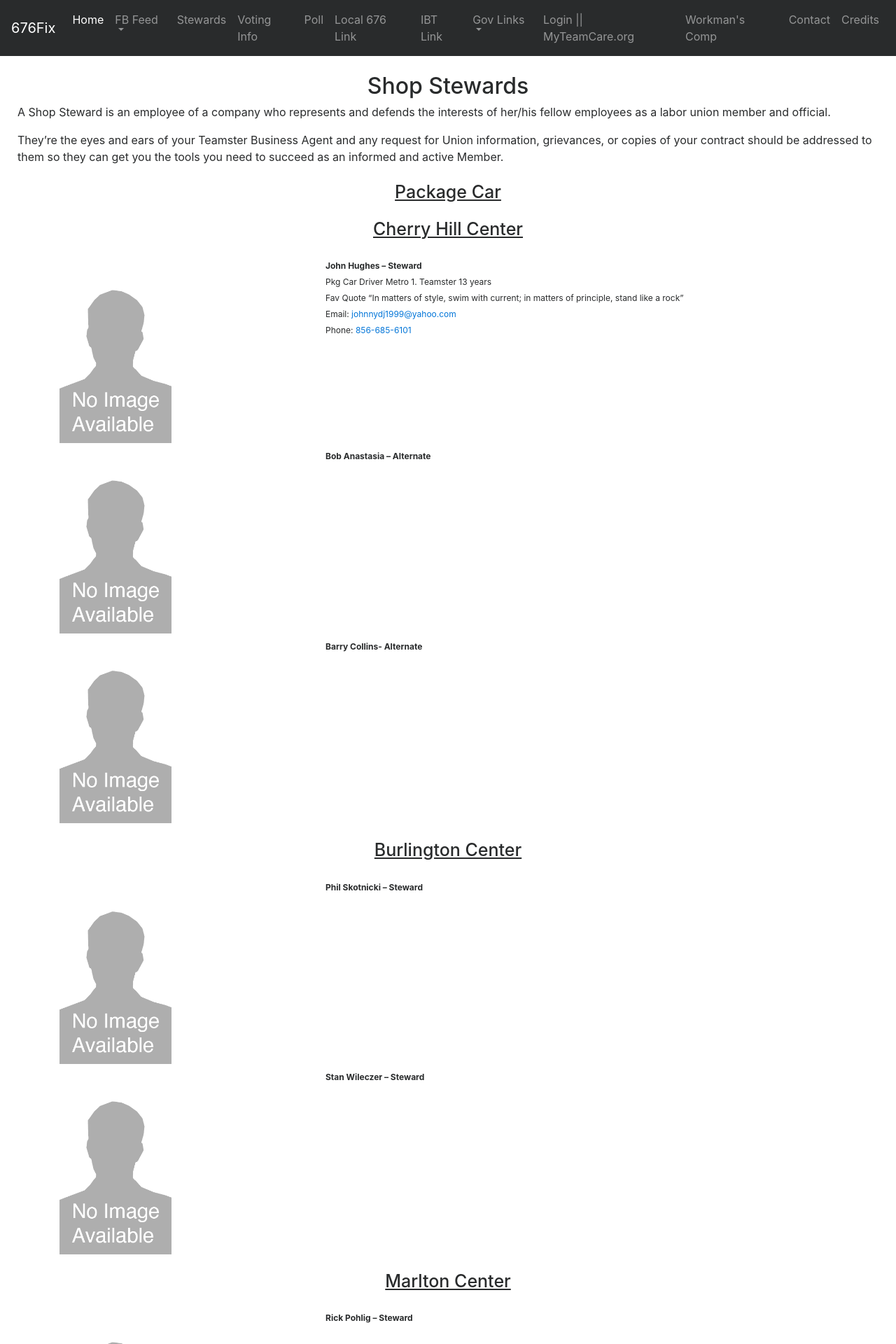
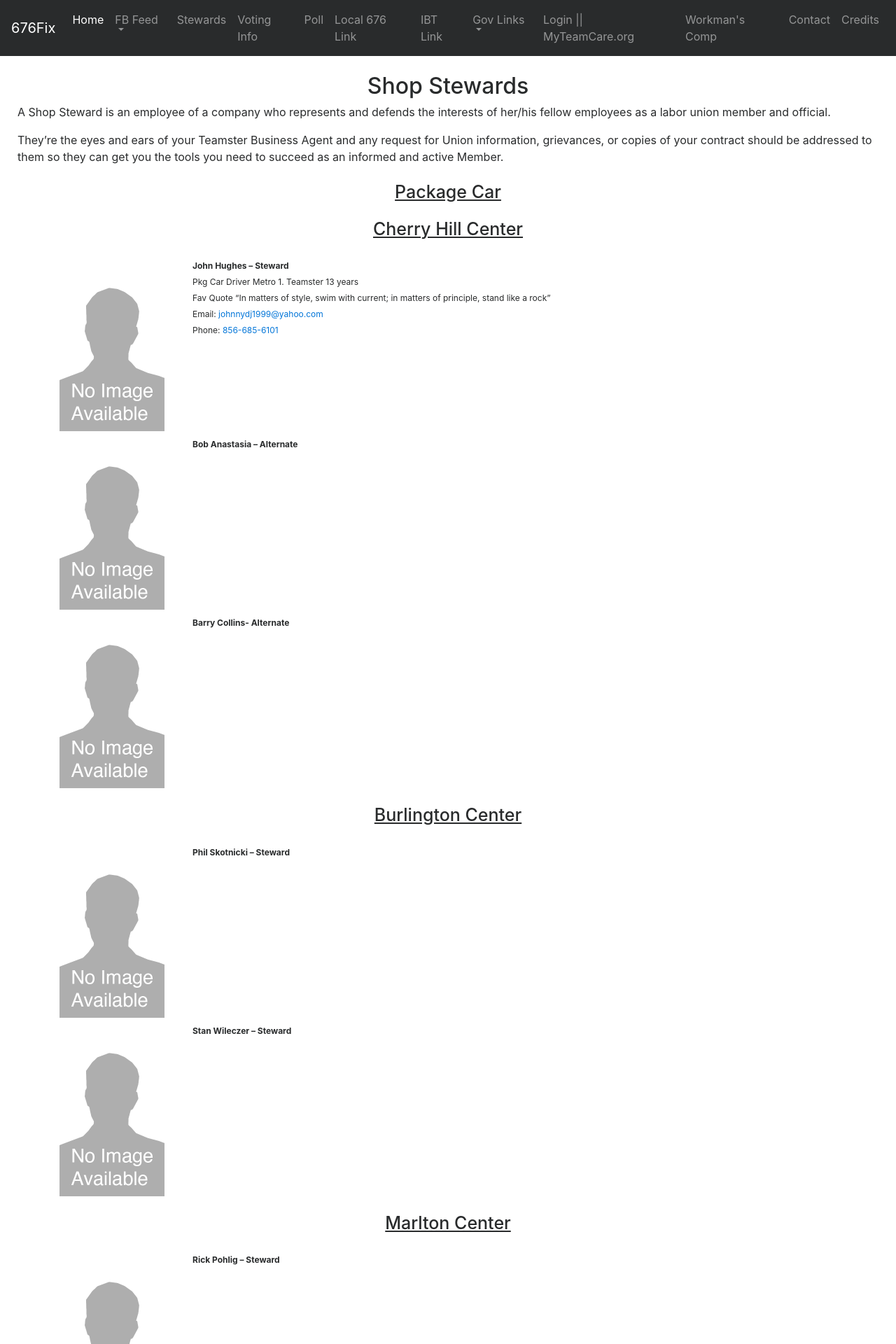
Before and after one commit to 676fix/main_web_page, a Jekyll site: the page built from pages/shop-stewards.html, in a window 1280 px wide. Shown: the top 1920 px of the page at 70% size. Built offline with Jekyll 4.4.1, drawn with Linux system fonts in a browser that asks for light colours.

Commit message:
Fix more image styling

```diff
--- a/css/index.css
+++ b/css/index.css
@@ -106,6 +106,11 @@ h3 {
   font-size: 12px;
 }
 
-.shop-steward img {
-  max-width: 100%;
+.image-container {
+  width: 100%;
 }
+
+.image-container img {
+  width: 100%;
+  max-width: 150px;
+}
--- a/pages/shop-stewards.html
+++ b/pages/shop-stewards.html
@@ -14,10 +14,12 @@ layout: default
   <div class='shop-steward'>
     <div class='container'>
       <div class='row'>
-        <div class='col col-3 col-md-2'>
+        <div class='col col-2'>
+          <div class='image-container'>
             <img src='/images/no-image-available.png' />
         </div>
-        <div class='col col-9 col-md-8 offset-md-2'>
+        </div>
+        <div class='col col-9 offset-col-1'>
           <p><strong>John Hughes – Steward</strong></p>
           <p>Pkg Car Driver Metro 1. Teamster 13 years</p>
           <p>Fav Quote “In matters of style, swim with current; in matters of principle, stand like a rock”</p>
@@ -31,10 +33,12 @@ layout: default
   <div class='shop-steward'>
     <div class='container'>
       <div class='row'>
-        <div class='col col-3 col-md-2'>
+        <div class='col col-2'>
+          <div class='image-container'>
             <img src='/images/no-image-available.png' />
         </div>
-        <div class='col col-9 col-md-8 offset-md-2'>
+        </div>
+        <div class='col col-9 offset-col-1'>
           <p><strong>Bob Anastasia – Alternate </strong></p>
         </div>
       </div>
@@ -44,10 +48,12 @@ layout: default
   <div class='shop-steward'>
     <div class='container'>
       <div class='row'>
-        <div class='col col-3 col-md-2'>
+        <div class='col col-2'>
+          <div class='image-container'>
             <img src='/images/no-image-available.png' />
         </div>
-        <div class='col col-9 col-md-8 offset-md-2'>
+        </div>
+        <div class='col col-9 offset-col-1'>
           <p><strong>Barry Collins- Alternate</strong></p>
         </div>
       </div>
@@ -59,10 +65,12 @@ layout: default
   <div class='shop-steward'>
     <div class='container'>
       <div class='row'>
-        <div class='col col-3 col-md-2'>
+        <div class='col col-2'>
+          <div class='image-container'>
             <img src='/images/no-image-available.png' />
         </div>
-        <div class='col col-9 col-md-8 offset-md-2'>
+        </div>
+        <div class='col col-9 offset-col-1'>
           <p><strong>Phil Skotnicki – Steward</strong></p>
         </div>
       </div>
@@ -72,10 +80,12 @@ layout: default
   <div class='shop-steward'>
     <div class='container'>
       <div class='row'>
-        <div class='col col-3 col-md-2'>
+        <div class='col col-2'>
+          <div class='image-container'>
             <img src='/images/no-image-available.png' />
         </div>
-        <div class='col col-9 col-md-8 offset-md-2'>
+        </div>
+        <div class='col col-9 offset-col-1'>
           <p><strong>Stan Wileczer – Steward</strong></p>
         </div>
       </div>
@@ -87,10 +97,12 @@ layout: default
   <div class='shop-steward'>
     <div class='container'>
       <div class='row'>
-        <div class='col col-3 col-md-2'>
+        <div class='col col-2'>
+          <div class='image-container'>
             <img src='/images/no-image-available.png' />
         </div>
-        <div class='col col-9 col-md-8 offset-md-2'>
+        </div>
+        <div class='col col-9 offset-col-1'>
           <p><strong>Rick Pohlig – Steward </strong></p>
         </div>
       </div>
@@ -100,10 +112,12 @@ layout: default
   <div class='shop-steward'>
     <div class='container'>
       <div class='row'>
-        <div class='col col-3 col-md-2'>
+        <div class='col col-2'>
+          <div class='image-container'>
             <img src='/images/no-image-available.png' />
         </div>
-        <div class='col col-9 col-md-8 offset-md-2'>
+        </div>
+        <div class='col col-9 offset-col-1'>
           <p><strong>Mel Young – Steward</strong></p>
         </div>
       </div>
@@ -113,10 +127,12 @@ layout: default
   <div class='shop-steward'>
     <div class='container'>
       <div class='row'>
-        <div class='col col-3 col-md-2'>
+        <div class='col col-2'>
+          <div class='image-container'>
             <img src='/images/no-image-available.png' />
         </div>
-        <div class='col col-9 col-md-8 offset-md-2'>
+        </div>
+        <div class='col col-9 offset-col-1'>
           <p><strong>Troy Jurmias – Alternate</strong></p>
         </div>
       </div>
@@ -128,10 +144,12 @@ layout: default
   <div class='shop-steward'>
     <div class='container'>
       <div class='row'>
-        <div class='col col-3 col-md-2'>
+        <div class='col col-2'>
+          <div class='image-container'>
             <img src='/images/no-image-available.png' />
         </div>
-        <div class='col col-9 col-md-8 offset-md-2'>
+        </div>
+        <div class='col col-9 offset-col-1'>
           <p><strong>Bill Beamer - Steward</strong></p>
         </div>
       </div>
@@ -141,10 +159,12 @@ layout: default
   <div class='shop-steward'>
     <div class='container'>
       <div class='row'>
-        <div class='col col-3 col-md-2'>
+        <div class='col col-2'>
+          <div class='image-container'>
             <img src='/images/no-image-available.png' />
         </div>
-        <div class='col col-9 col-md-8 offset-md-2'>
+        </div>
+        <div class='col col-9 offset-col-1'>
           <p><strong>Darren Cooker - Steward</strong></p>
         </div>
       </div>
@@ -156,10 +176,12 @@ layout: default
   <div class='shop-steward'>
     <div class='container'>
       <div class='row'>
-        <div class='col col-3 col-md-2'>
+        <div class='col col-2'>
+          <div class='image-container'>
             <img src='/images/shop-stewards/delpidio-doug.jpg' />
           </div>
-        <div class='col col-9 col-md-8 offset-md-2'>
+        </div>
+        <div class='col col-9 offset-col-1'>
           <p><strong>Doug DelPidio - Steward</strong></p>
           <p>Preload Metro 6. Teamster for 13 years.</p>
           <p>Favorite quote “The Strength of the Wolf is the Pack”</p>
@@ -173,10 +195,12 @@ layout: default
   <div class='shop-steward'>
     <div class='container'>
       <div class='row'>
-        <div class='col col-3 col-md-2'>
+        <div class='col col-2'>
+          <div class='image-container'>
             <img src='/images/no-image-available.png' />
         </div>
-        <div class='col col-9 col-md-8 offset-md-2'>
+        </div>
+        <div class='col col-9 offset-col-1'>
           <p><strong>Rick Howell- Steward</strong></p>
           <p>Preload QC. Teamster for 19 years</p>
           <p>Email: <a href='mailto:Rickhowell54@yahoo.com'>Rickhowell54@yahoo.com</a></p>
@@ -189,10 +213,12 @@ layout: default
   <div class='shop-steward'>
     <div class='container'>
       <div class='row'>
-        <div class='col col-3 col-md-2'>
+        <div class='col col-2'>
+          <div class='image-container'>
             <img src='/images/no-image-available.png' />
         </div>
-        <div class='col col-9 col-md-8 offset-md-2'>
+        </div>
+        <div class='col col-9 offset-col-1'>
           <p><strong>Chris Daley- Steward</strong></p>
         </div>
       </div>
@@ -202,10 +228,12 @@ layout: default
   <div class='shop-steward'>
     <div class='container'>
       <div class='row'>
-        <div class='col col-3 col-md-2'>
+        <div class='col col-2'>
+          <div class='image-container'>
             <img src='/images/no-image-available.png' />
         </div>
-        <div class='col col-9 col-md-8 offset-md-2'>
+        </div>
+        <div class='col col-9 offset-col-1'>
           <p><strong>Bob Buckley – Alternate</strong></p>
         </div>
       </div>
@@ -215,10 +243,12 @@ layout: default
   <div class='shop-steward'>
     <div class='container'>
       <div class='row'>
-        <div class='col col-3 col-md-2'>
+        <div class='col col-2'>
+          <div class='image-container'>
             <img src='/images/no-image-available.png' />
         </div>
-        <div class='col col-9 col-md-8 offset-md-2'>
+        </div>
+        <div class='col col-9 offset-col-1'>
           <p><strong>Steve Rudolph – Alternate</strong></p>
         </div>
       </div>
@@ -230,10 +260,12 @@ layout: default
   <div class='shop-steward'>
     <div class='container'>
       <div class='row'>
-        <div class='col col-3 col-md-2'>
+        <div class='col col-2'>
+          <div class='image-container'>
             <img src='/images/no-image-available.png' />
         </div>
-        <div class='col col-9 col-md-8 offset-md-2'>
+        </div>
+        <div class='col col-9 offset-col-1'>
           <p><strong>Bruce Santoferrano – Steward</strong></p>
         </div>
       </div>
@@ -243,10 +275,12 @@ layout: default
   <div class='shop-steward'>
     <div class='container'>
       <div class='row'>
-        <div class='col col-3 col-md-2'>
+        <div class='col col-2'>
+          <div class='image-container'>
             <img src='/images/no-image-available.png' />
         </div>
-        <div class='col col-9 col-md-8 offset-md-2'>
+        </div>
+        <div class='col col-9 offset-col-1'>
           <p><strong>Joe Leach – Steward</strong></p>
         </div>
       </div>
@@ -256,10 +290,12 @@ layout: default
   <div class='shop-steward'>
     <div class='container'>
       <div class='row'>
-        <div class='col col-3 col-md-2'>
+        <div class='col col-2'>
+          <div class='image-container'>
             <img src='/images/no-image-available.png' />
         </div>
-        <div class='col col-9 col-md-8 offset-md-2'>
+        </div>
+        <div class='col col-9 offset-col-1'>
           <p><strong>Ed Gerety – Steward</strong></p>
         </div>
       </div>
@@ -271,10 +307,12 @@ layout: default
   <div class='shop-steward'>
     <div class='container'>
       <div class='row'>
-        <div class='col col-3 col-md-2'>
+        <div class='col col-2'>
+          <div class='image-container'>
             <img src='/images/no-image-available.png' />
         </div>
-        <div class='col col-9 col-md-8 offset-md-2'>
+        </div>
+        <div class='col col-9 offset-col-1'>
           <p><strong>Bernadette Vanore-Gresh – Steward</strong></p>
         </div>
       </div>
@@ -284,10 +322,12 @@ layout: default
   <div class='shop-steward'>
     <div class='container'>
       <div class='row'>
-        <div class='col col-3 col-md-2'>
+        <div class='col col-2'>
+          <div class='image-container'>
             <img src='/images/no-image-available.png' />
         </div>
-        <div class='col col-9 col-md-8 offset-md-2'>
+        </div>
+        <div class='col col-9 offset-col-1'>
           <p><strong>Allen Jackson – Steward</strong></p>
         </div>
       </div>
@@ -297,10 +337,12 @@ layout: default
   <div class='shop-steward'>
     <div class='container'>
       <div class='row'>
-        <div class='col col-3 col-md-2'>
+        <div class='col col-2'>
+          <div class='image-container'>
             <img src='/images/no-image-available.png' />
         </div>
-        <div class='col col-9 col-md-8 offset-md-2'>
+        </div>
+        <div class='col col-9 offset-col-1'>
           <p><strong>Bob Fini – Alternate</strong></p>
         </div>
       </div>
@@ -312,10 +354,12 @@ layout: default
   <div class='shop-steward'>
     <div class='container'>
       <div class='row'>
-        <div class='col col-3 col-md-2'>
+        <div class='col col-2'>
+          <div class='image-container'>
             <img src='/images/no-image-available.png' />
         </div>
-        <div class='col col-9 col-md-8 offset-md-2'>
+        </div>
+        <div class='col col-9 offset-col-1'>
           <p><strong>Steve Gruber-Steward</strong></p>
         </div>
       </div>
@@ -325,10 +369,12 @@ layout: default
   <div class='shop-steward'>
     <div class='container'>
       <div class='row'>
-        <div class='col col-3 col-md-2'>
+        <div class='col col-2'>
+          <div class='image-container'>
             <img src='/images/no-image-available.png' />
         </div>
-        <div class='col col-9 col-md-8 offset-md-2'>
+        </div>
+        <div class='col col-9 offset-col-1'>
           <p><strong>Joe Saia-Steward</strong></p>
         </div>
       </div>
@@ -338,10 +384,12 @@ layout: default
   <div class='shop-steward'>
     <div class='container'>
       <div class='row'>
-        <div class='col col-3 col-md-2'>
+        <div class='col col-2'>
+          <div class='image-container'>
             <img src='/images/no-image-available.png' />
         </div>
-        <div class='col col-9 col-md-8 offset-md-2'>
+        </div>
+        <div class='col col-9 offset-col-1'>
           <p><strong>Bill Freer-Steward</strong></p>
         </div>
       </div>
@@ -351,10 +399,12 @@ layout: default
   <div class='shop-steward'>
     <div class='container'>
       <div class='row'>
-        <div class='col col-3 col-md-2'>
+        <div class='col col-2'>
+          <div class='image-container'>
             <img src='/images/no-image-available.png' />
         </div>
-        <div class='col col-9 col-md-8 offset-md-2'>
+        </div>
+        <div class='col col-9 offset-col-1'>
           <p><strong>Roger Thorsen-Alternate</strong></p>
         </div>
       </div>
```
Also changed, not shown: 2 other files. Lines whose indentation alone changed are shown as unchanged.
